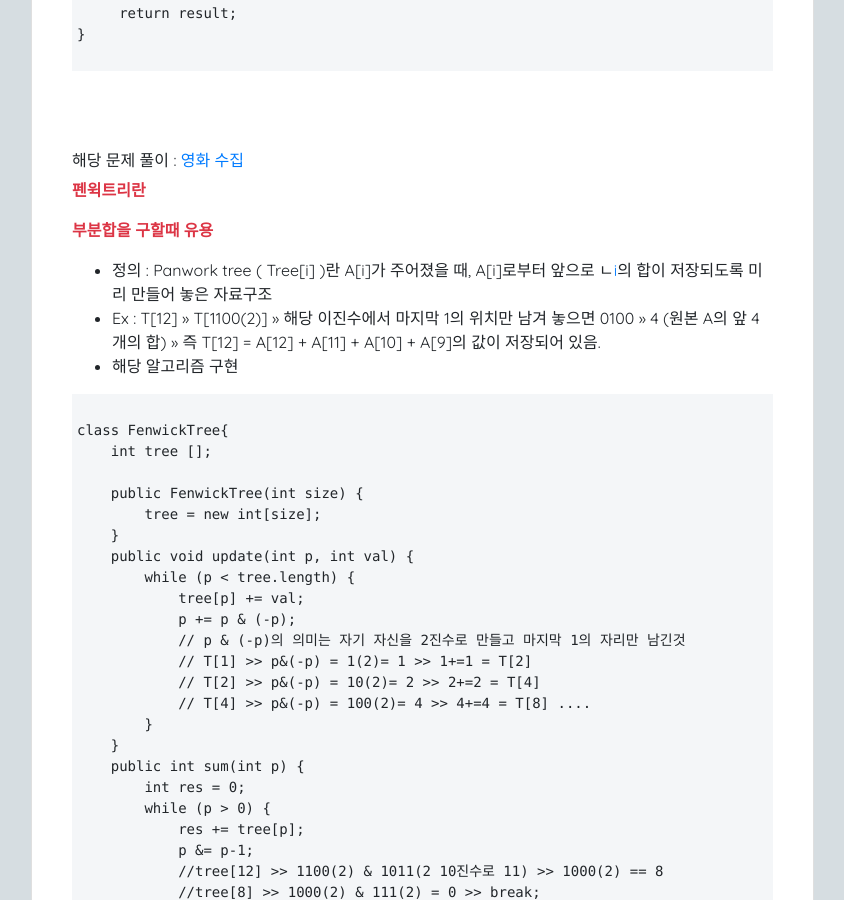
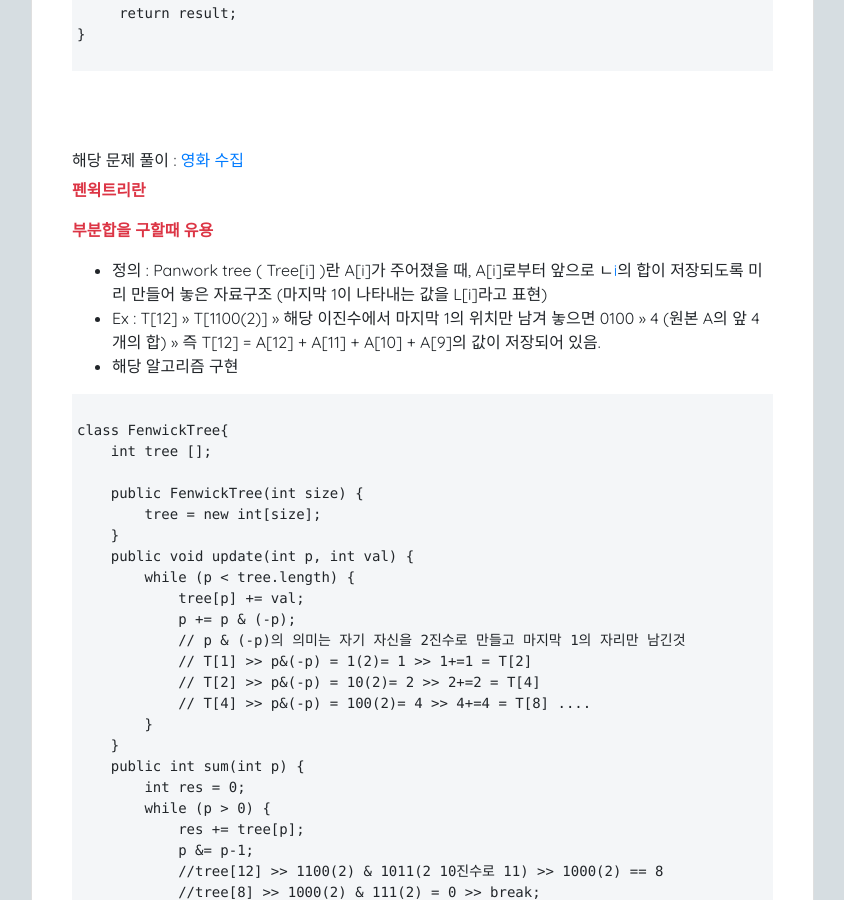
Before and after one commit to 7271kim/7271kim.github.com, a Jekyll site: the page built from _posts/algorithm/2019-07-20-algorithm-4.md, in a window 1280 px wide and 900 px high, scrolled down 7026 px. Shown: the whole window, without its empty margins (4-848 px from the left). Built offline with Jekyll 4.4.1, drawn with Linux system fonts in a browser that asks for light colours; nearby versions of some CDN libraries; a script that is not in the unit is left out; comment, search, counter and statistics services are not loaded.

Commit message:
[2019.08.13] - 팬윅 용어정리

```diff
--- a/_posts/algorithm/2019-07-20-algorithm-4.md
+++ b/_posts/algorithm/2019-07-20-algorithm-4.md
@@ -321,7 +321,7 @@ public static void getResult( ArrayList&lt;Integer> total, int result, int paren
 <p class="text-danger bold-text"> 펜윅트리란 </p>
 <p class="text-danger bold-text"> 부분합을 구할때 유용 </p>
  - 정의 : Panwork tree ( Tree[i] )란 A[i]가 주어졌을 때, A[i]로부터 앞으로 ㄴ[i]( 해당 수를 2진수로 나타냈을때 마지막 i의 값 )의 합이 저장되도록 미리 만들어
- 놓은 자료구조
+ 놓은 자료구조 (마지막 1이 나타내는 값을 L[i]라고 표현)
  - Ex : T[12] >> T[1100(2)] >> 해당 이진수에서 마지막 1의 위치만 남겨 놓으면 0100 >> 4 (원본 A의 앞 4개의 합) >> 즉 T[12] = A[12] + A[11] + A[10] + A[9]의 값이 저장되어 있음.
  - 해당 알고리즘 구현
 <pre>
```
